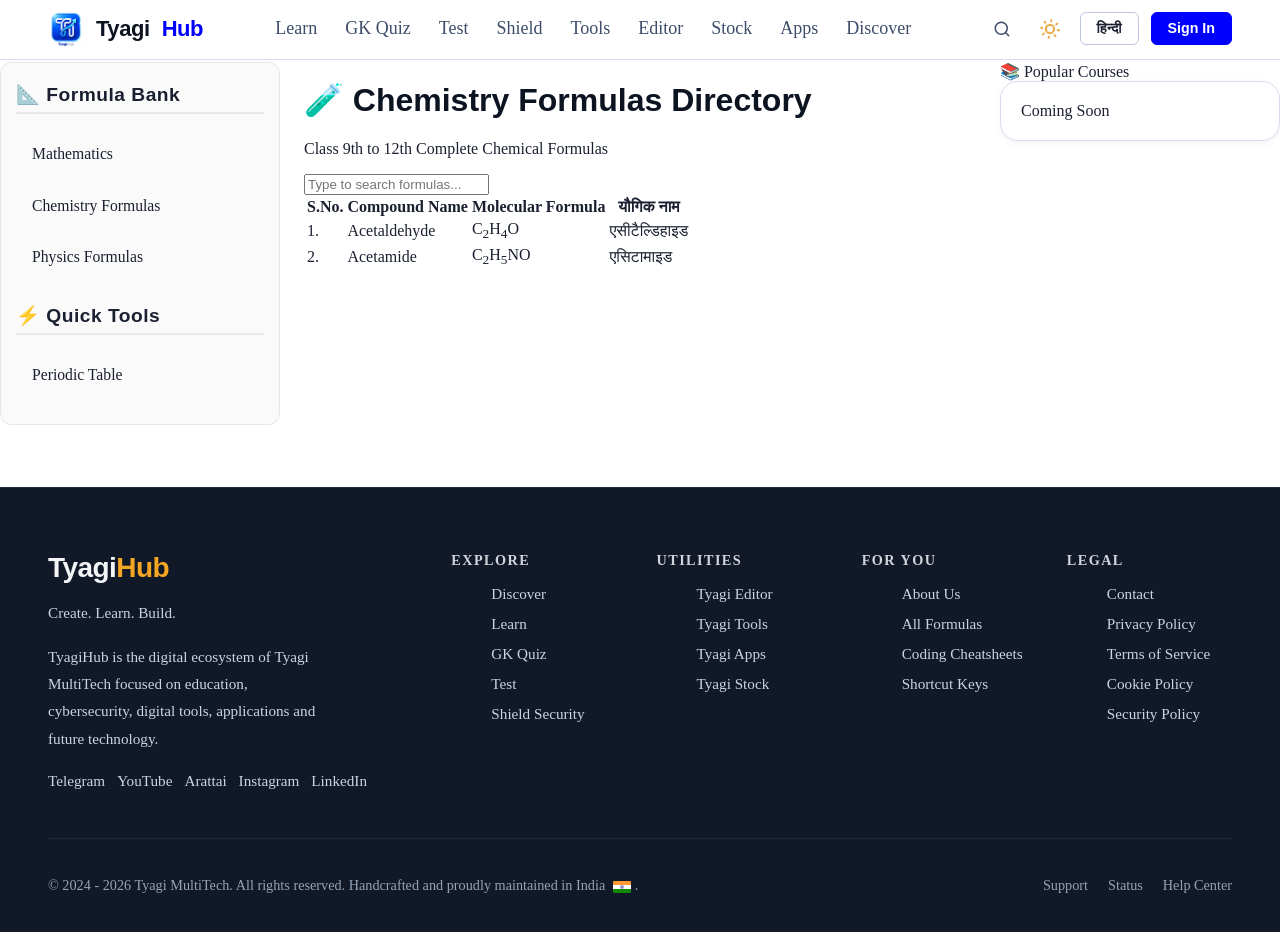
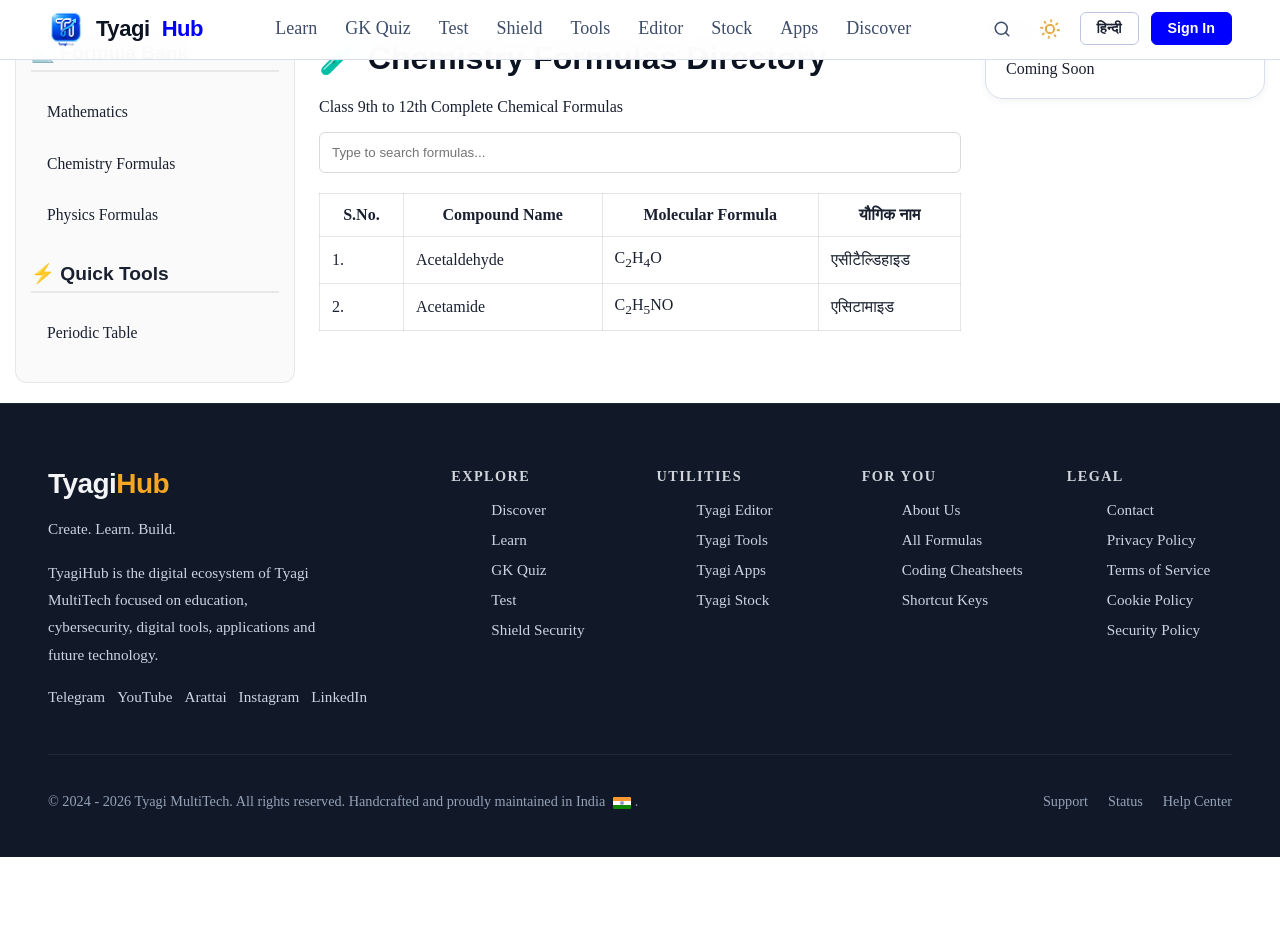
Before and after one commit to HimanshuTyagiJi/TyagiHub, a Jekyll site: the page built from learn/chemistry-formulas/index.html, in a window 1280 px wide and 941 px high. Shown: the top 932 px of the window. Built offline with Jekyll 4.4.1, drawn with Linux system fonts in a browser that asks for light colours.

Commit message:
Update index.html

```diff
--- a/learn/chemistry-formulas/index.html
+++ b/learn/chemistry-formulas/index.html
@@ -3,9 +3,144 @@ layout: default
 section: learn
 learn_type: formula
 permalink: /learn/chemistry-formulas/
-extra_css:
-  - /assets/css/learn-left-side.css
 ---
+
+<style>
+    /* Responsive Core Layout */
+    .tyagihub-main-layout {
+        display: grid;
+        grid-template-columns: 280px 1fr 280px;
+        gap: 24px;
+        max-width: 1440px;
+        margin: 20px auto;
+        padding: 0 15px;
+        align-items: start;
+    }
+
+    .th-left-col-wrapper {
+        position: sticky;
+        top: 20px;
+    }
+
+    /* DESKTOP SIDEBAR: Default Layout Open State */
+    .th-left-sidebar {
+        background: rgba(128, 128, 128, 0.04);
+        border: 1px solid rgba(128, 128, 128, 0.15);
+        border-radius: 12px;
+        padding: 20px 15px;
+        max-height: calc(100vh - 40px);
+        overflow-y: auto;
+    }
+
+    .th-sidebar-title {
+        font-family: 'Baloo 2', sans-serif;
+        font-size: 1.2rem;
+        font-weight: 700;
+        margin-bottom: 18px;
+        border-bottom: 2px solid rgba(128, 128, 128, 0.15);
+        padding-bottom: 6px;
+    }
+
+    .th-left-nav {
+        list-style: none;
+        padding: 0;
+        margin: 0;
+    }
+    .th-left-nav li {
+        margin-bottom: 8px;
+    }
+    .th-left-nav a {
+        display: block;
+        padding: 10px 16px;
+        color: inherit;
+        text-decoration: none;
+        border-radius: 8px;
+        font-size: 0.98rem;
+        line-height: 1.5;
+        font-weight: 500;
+        transition: all 0.2s ease;
+    }
+    .th-left-nav a:hover {
+        background: rgba(128, 128, 128, 0.12);
+        padding-left: 20px;
+    }
+    .th-left-nav a.active {
+        background: #1e6fd9 !important;
+        color: #ffffff !important;
+        font-weight: 700;
+    }
+
+    /* MOBILE TOGGLE TRIGGER BUTTON */
+    .th-mobile-menu-trigger {
+        display: none; /* Hidden on Desktop */
+        width: 100%;
+        padding: 14px 15px;
+        background: #1e6fd9;
+        color: #ffffff;
+        border: none;
+        border-radius: 8px;
+        font-family: 'Hind', sans-serif;
+        font-size: 1rem;
+        font-weight: 600;
+        cursor: pointer;
+        margin-bottom: 12px;
+        text-align: left;
+    }
+
+    /* TABLE AND CENTER LAYOUT STYLE */
+    .th-center-content {
+        min-width: 0;
+    }
+    #table-search-input {
+        width: 100%;
+        padding: 12px;
+        margin-bottom: 20px;
+        border-radius: 6px;
+        border: 1px solid rgba(128, 128, 128, 0.3);
+        background: transparent;
+        color: inherit;
+    }
+    .table-container table {
+        width: 100%;
+        border-collapse: collapse;
+    }
+    .table-container th, .table-container td {
+        border: 1px solid rgba(128, 128, 128, 0.2);
+        padding: 12px;
+    }
+
+    /* RESPONSIVE MEDIA BREAKPOINTS */
+    @media (max-width: 1024px) {
+        .tyagihub-main-layout {
+            grid-template-columns: 260px 1fr;
+        }
+        .th-right-sidebar { display: none; }
+    }
+
+    @media (max-width: 768px) {
+        .tyagihub-main-layout {
+            grid-template-columns: 1fr;
+        }
+        .th-left-col-wrapper {
+            position: static;
+        }
+        /* Display Toggle Trigger Button on Mobile Phones */
+        .th-mobile-menu-trigger {
+            display: block;
+        }
+        /* Mobile Drawer State Overrides */
+        .th-left-sidebar {
+            display: none; /* Default Closed State */
+            max-height: none;
+            overflow: visible;
+            margin-bottom: 15px;
+        }
+        /* Forced Click Active Toggle Class */
+        .th-left-sidebar.mobile-open {
+            display: block !important; /* Forces block display open on click execution */
+        }
+    }
+</style>
 
 <div class="tyagihub-main-layout">
 
@@ -19,7 +154,6 @@ extra_css:
 
 
     <main class="th-center-content">
-
         <div class="class-header-main">
             <h1>🧪 Chemistry Formulas Directory</h1>
             <p>Class 9th to 12th Complete Chemical Formulas</p>
@@ -53,7 +187,6 @@ extra_css:
                 </tbody>
             </table>
         </div>
-
     </main>
 
 
```
Also changed, not shown: other parts of learn/chemistry-formulas/index.html (+4 -7 lines).
